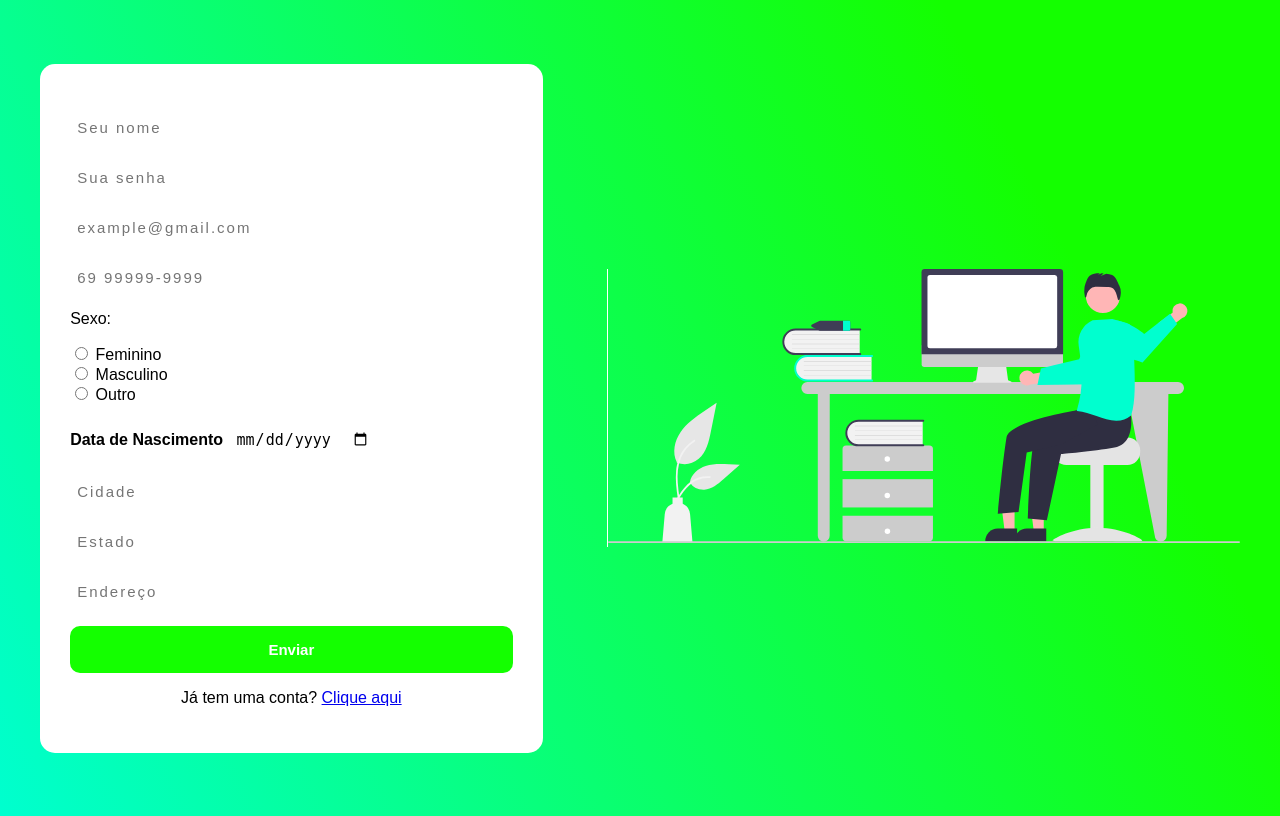
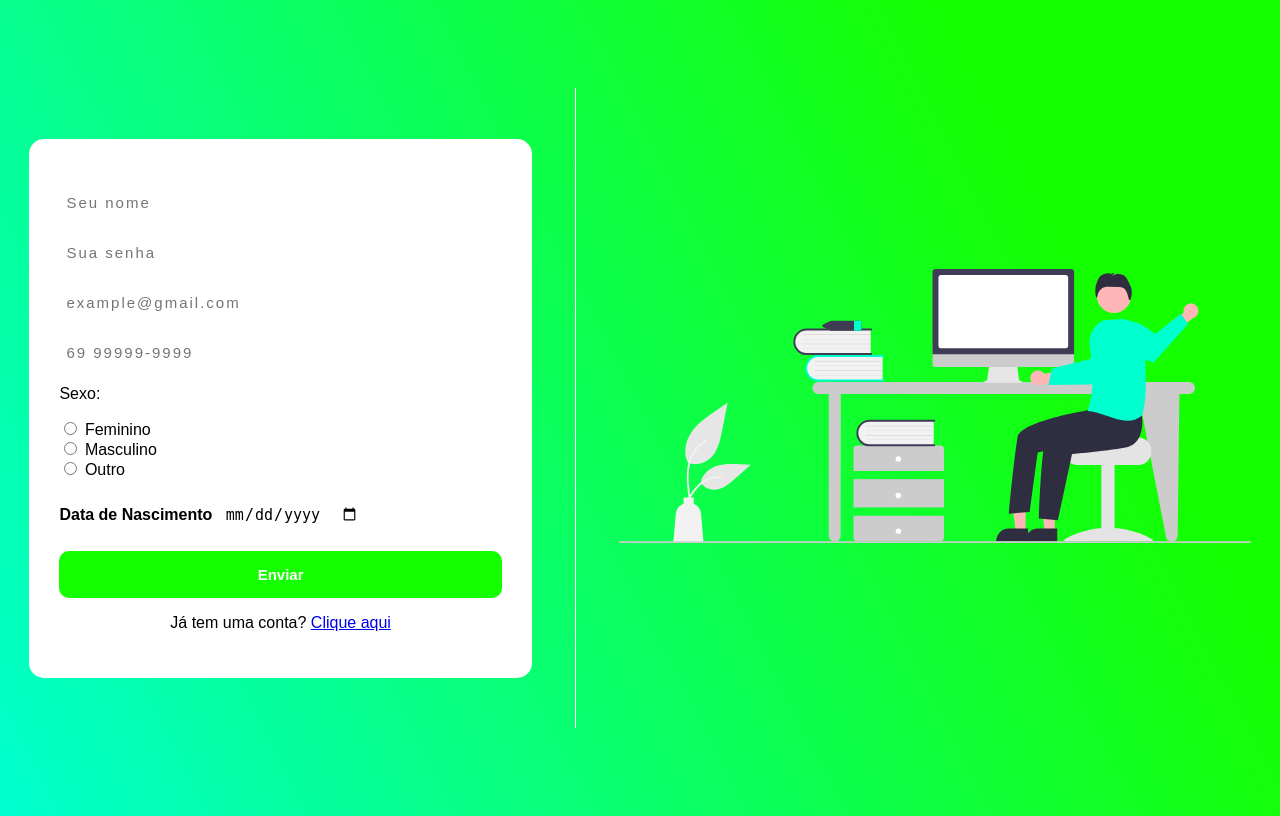
Before and after one commit to Lucassevero06/crud-php, a PHP site: page /formulario.php in a window 1280 px wide. Run offline with PHP 8.4, Linux system fonts and the light colour scheme.

Commit message:
removendo campo de endereço

```diff
--- a/formulario.php
+++ b/formulario.php
@@ -10,11 +10,8 @@
         $telefone = $_POST['telefone'];
         $sexo = $_POST['genero'];
         $data_nasc = $_POST['data_nascimento'];
-        $cidade = $_POST['cidade'];
-        $estado = $_POST['estado'];
-        $endereco = $_POST['endereco'];
 
-        $result = mysqli_query($conexao, "INSERT INTO usuarios(nome,senha,email,telefone,sexo,data_nasc,cidade,estado,endereco) VALUES ('$nome','$senha','$email','$telefone','$sexo','$data_nasc','$cidade','$estado','$endereco')");
+        $result = mysqli_query($conexao, "INSERT INTO usuarios(nome,senha,email,telefone,sexo,data_nasc) VALUES ('$nome','$senha','$email','$telefone','$sexo','$data_nasc')");
 
         header('Location: login.php');
     }
@@ -50,11 +47,16 @@
 
         .boxImg {
             width: 50%;
-            border-left: 1px solid white;
         }
 
         .boxImg img {
             width: 100%;
+        }
+
+        .boxEspacamento {
+            height: 80vh;
+            width: 1px;
+            background-color: white;
         }
 
         .boxRadio {
@@ -144,21 +146,12 @@
                         <input type="date" name="data_nascimento" id="data_nascimento" class="date-picker" required>
                     </div>
                 <br>
-                <div class="inputBox">
-                <input placeholder="Cidade" type="text" name="cidade" id="cidade" class="inputUser" required>
-                </div>
-                <br>
-                <div class="inputBox">
-                    <input placeholder="Estado" type="text" name="estado" id="estado" class="inputUser" required>
-                </div>
-                <br>
-                <div class="inputBox">
-                    <input placeholder="Endereço" type="text" name="endereco" id="endereco" class="inputUser" required>
-                </div>
-                <br>
                 <input type="submit" name="submit" id="submit" value="Enviar">
             </form>
             <p>Já tem uma conta? <a href="login.php">Clique aqui</a></p>
+        </div>
+        <div class="boxEspacamento">
+
         </div>
         <div class="boxImg">
             <img src="./undraw_hello_re_3evm.svg" alt="">
--- a/saveEdit.php
+++ b/saveEdit.php
@@ -11,11 +11,8 @@
         $telefone = $_POST['telefone'];
         $sexo = $_POST['genero'];
         $data_nasc = $_POST['data_nascimento'];
-        $cidade = $_POST['cidade'];
-        $estado = $_POST['estado'];
-        $endereco = $_POST['endereco'];
 
-        $sqlUpdate = "UPDATE usuarios SET nome = '$nome', senha = '$senha', email = '$email', telefone = '$telefone', sexo = '$sexo', data_nasc = '$data_nasc', cidade = '$cidade', estado = '$estado', endereco = '$endereco' WHERE id = '$id'";
+        $sqlUpdate = "UPDATE usuarios SET nome = '$nome', senha = '$senha', email = '$email', telefone = '$telefone', sexo = '$sexo', data_nasc = '$data_nasc' WHERE id = '$id'";
 
         $result = $conexao->query($sqlUpdate);
     }
--- a/sistema.php
+++ b/sistema.php
@@ -78,9 +78,6 @@
                 <th scope="col">Telefone</th>
                 <th scope="col">Sexo</th>
                 <th scope="col">Data de Nascimento</th>
-                <th scope="col">Cidade</th>
-                <th scope="col">Estado</th>
-                <th scope="col">Endereço</th>
                 <th scope="col">...</th>
             </tr>
             </thead>
@@ -95,9 +92,6 @@
                         echo "<td>" . $user_data['telefone'] . "</td>";
                         echo "<td>" . $user_data['sexo'] . "</td>";
                         echo "<td>" . $user_data['data_nasc'] . "</td>";
-                        echo "<td>" . $user_data['cidade'] . "</td>";
-                        echo "<td>" . $user_data['estado'] . "</td>";
-                        echo "<td>" . $user_data['endereco'] . "</td>";
                         echo "<td>
                             <a class='btn btn-sm btn-primary' href='edit.php?id=$user_data[id]'>
                                 <svg xmlns='http://www.w3.org/2000/svg' width='16' height='16' fill='currentColor' class='bi bi-pencil' viewBox='0 0 16 16'>
```
Also changed, not shown: edit.php (+0 -23 lines), login.php (+9 -1 lines).
